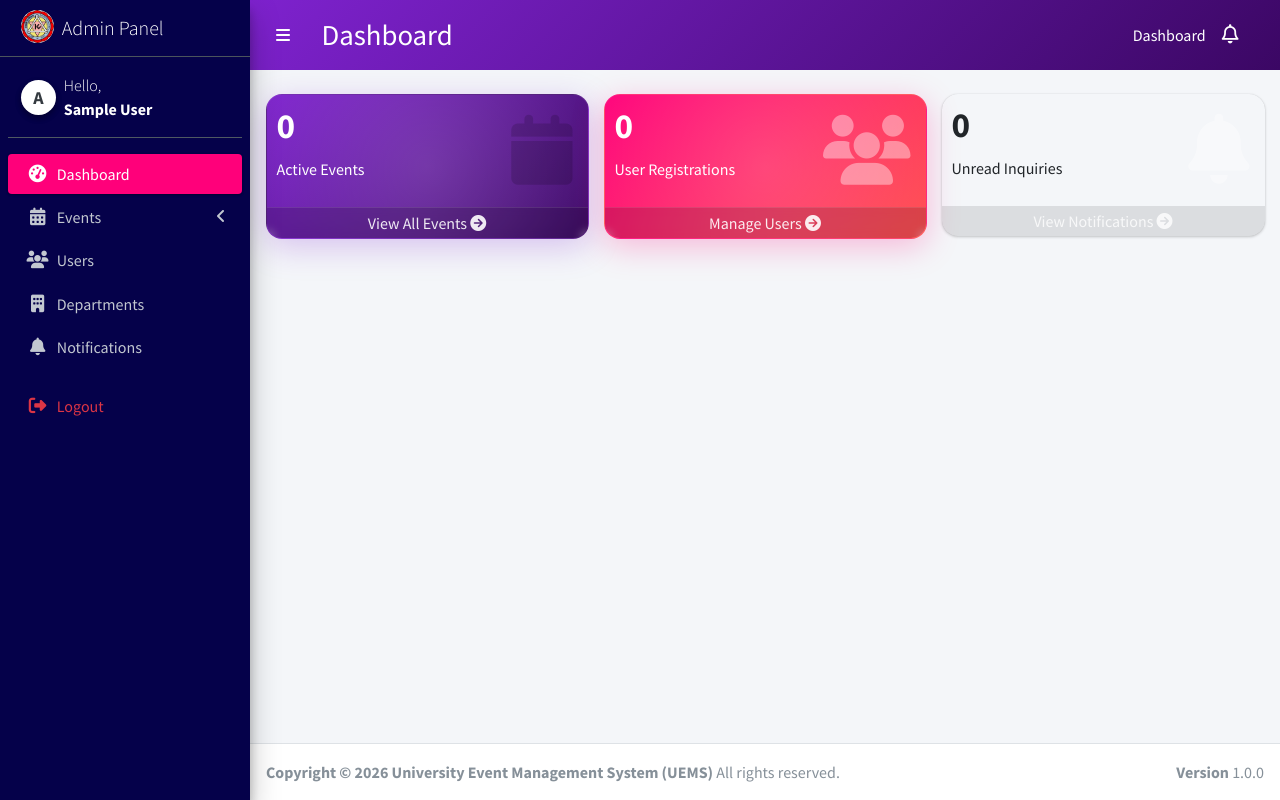
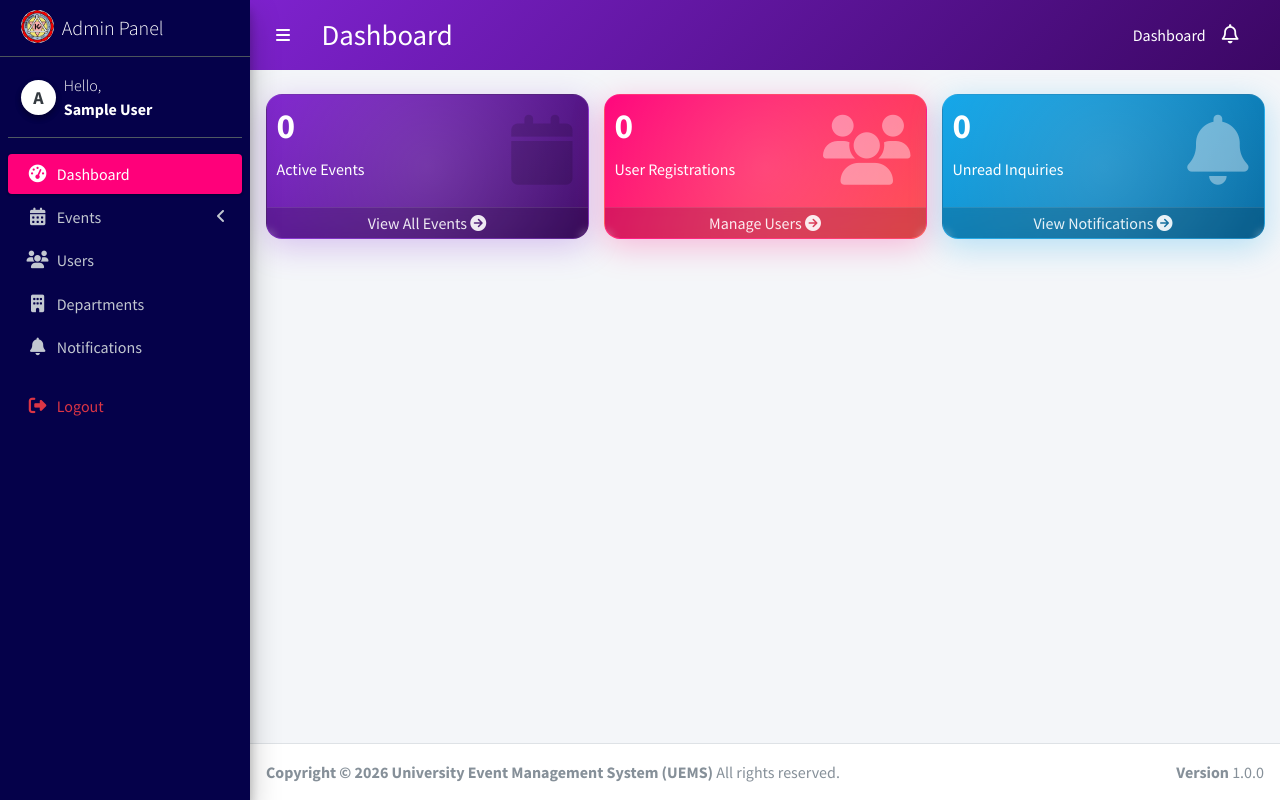
Before and after one commit to sakai-aigga/University-Event-Management-System-UEMS-, a PHP site: page /admin-panel/index.php in a window 1280 px wide. Run offline with PHP 8.4, Linux system fonts and the light colour scheme; the visitor is signed in with stand-in values (Sample User, id 1); data that the repository does not hold is empty; some libraries are stand-ins or nearby versions.

Commit message:
Update: Modified admin panel for user and event management

```diff
--- a/admin-panel/css/admin-styles.css
+++ b/admin-panel/css/admin-styles.css
@@ -170,24 +170,8 @@
     pointer-events: none;
 }
 
-.admin-stat-primary h3,
-.admin-stat-primary p,
-.admin-stat-warning h3,
-.admin-stat-warning p {
-    color: #fff !important;
-    z-index: 2;
-    position: relative;
-}
 
-.admin-stat-primary .small-box-footer,
-.admin-stat-warning .small-box-footer {
-    color: rgba(255, 255, 255, 0.9) !important;
-    background: rgba(0, 0, 0, 0.15) !important;
-    backdrop-filter: blur(4px);
-    border-top: 1px solid rgba(255, 255, 255, 0.1);
-    z-index: 2;
-    position: relative;
-}
+
 
 .admin-stat-icon-dim {
     color: rgba(255, 255, 255, 0.4);
@@ -202,6 +186,47 @@
 .small-box:hover {
     transform: translateY(-5px);
     box-shadow: 0 15px 40px rgba(0, 0, 0, 0.15) !important;
+}
+
+.admin-stat-notif {
+    background: linear-gradient(135deg, #0ea5e9, #0369a1);
+    color: white !important;
+    box-shadow: 0 8px 32px 0 rgba(14, 165, 233, 0.28) !important;
+    border: 1px solid rgba(255, 255, 255, 0.1);
+    position: relative;
+}
+
+.admin-stat-notif::before {
+    content: '';
+    position: absolute;
+    top: -50%;
+    right: -50%;
+    bottom: -50%;
+    left: -50%;
+    background: radial-gradient(circle, rgba(255, 255, 255, 0.15) 0%, transparent 60%);
+    pointer-events: none;
+}
+
+.admin-stat-primary h3,
+.admin-stat-primary p,
+.admin-stat-warning h3,
+.admin-stat-warning p,
+.admin-stat-notif h3,
+.admin-stat-notif p {
+    color: #fff !important;
+    z-index: 2;
+    position: relative;
+}
+
+.admin-stat-primary .small-box-footer,
+.admin-stat-warning .small-box-footer,
+.admin-stat-notif .small-box-footer {
+    color: rgba(255, 255, 255, 0.9) !important;
+    background: rgba(0, 0, 0, 0.15) !important;
+    backdrop-filter: blur(4px);
+    border-top: 1px solid rgba(255, 255, 255, 0.1);
+    z-index: 2;
+    position: relative;
 }
 
 /* ================ CARDS (SHARED) ================ */
```
